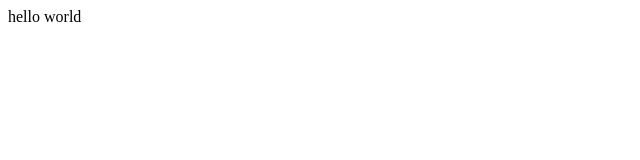
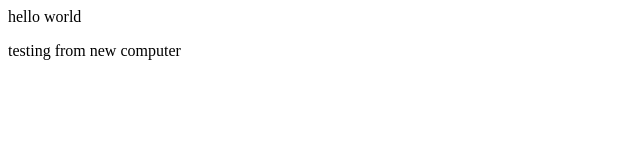
Before and after one commit to srosalesdesign/port-sr2, an Eleventy site: page index.html in a window 1280 px wide. Shown: the whole page, without its empty margins (0-640 px from the left). Built offline with nearby package versions, Linux system fonts and the light colour scheme; Eleventy itself is replaced by a stand-in of ours; files that its build step writes are made by us from their sources.

Commit message:
from new computer

```diff
--- a/index.html
+++ b/index.html
@@ -1 +1,2 @@
 <p>hello world</p>
+<p>testing from new computer</p>
```
Also changed, not shown: package.json (line endings or trailing spaces), 1 other file.
